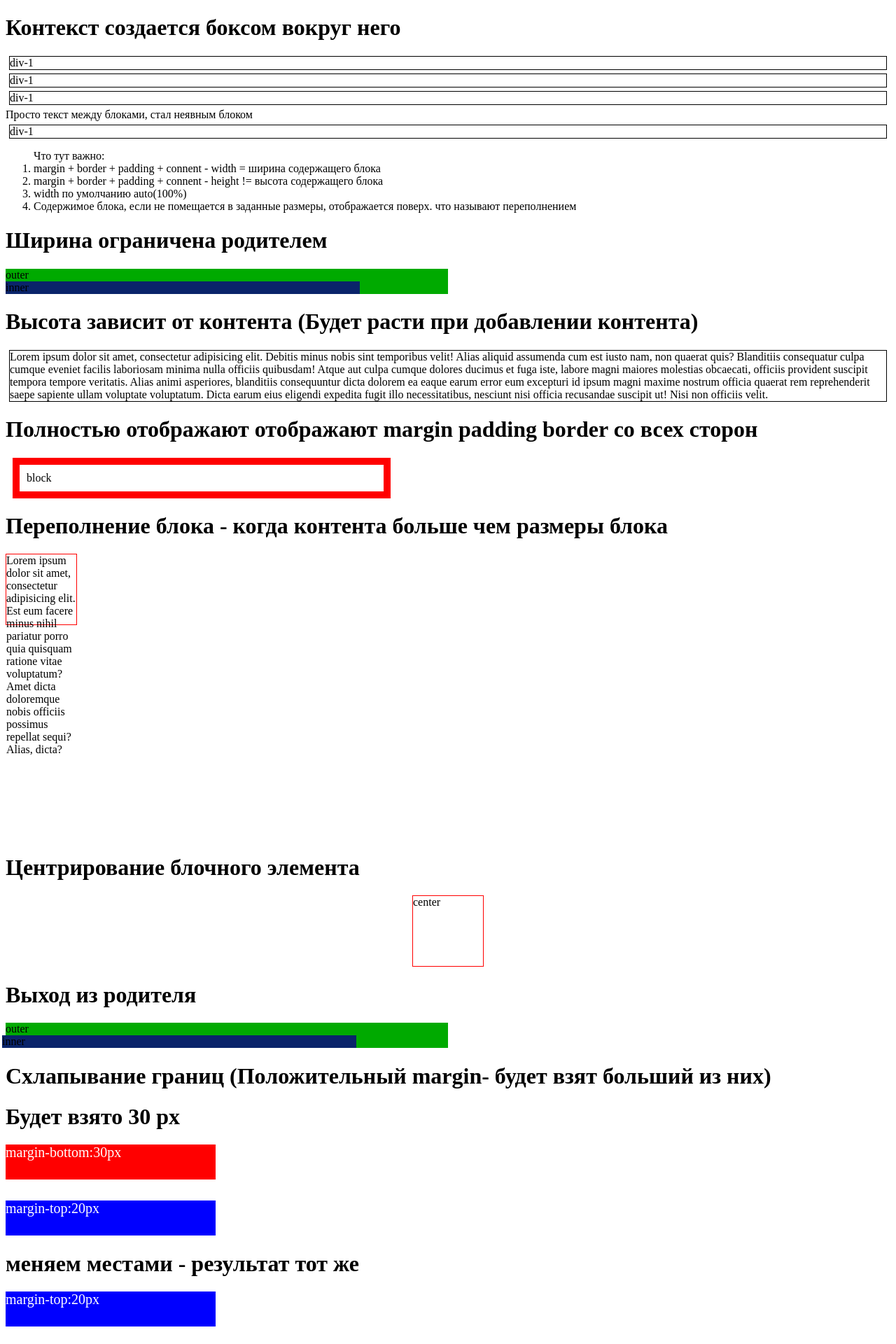
After one commit to LexusAlex/tasks, a PHP site: page /css/properties/blockModel/display/1.html in a window 1280 px wide. The commit adds this page. Shown: the top 1920 px of the page at 70% size. Run offline with PHP 8.4, Linux system fonts and the light colour scheme.

Commit message:
add css property display and box-sizing

```diff
--- /dev/null
+++ b/css/properties/blockModel/display/1.html
@@ -0,0 +1,256 @@
+<!DOCTYPE html>
+<html lang="en">
+<head>
+    <meta charset="UTF-8">
+    <title>Display:block</title>
+    <style>
+        .block{
+            border: solid 1px black;
+            margin: 5px;
+        }
+        .outer{
+            background-color: #00AA00;
+            width: 50%;
+        }
+        .inner{
+            background-color: #0A246A;
+            width: 80%;/* Ширина относительно родителя то есть 80% от ширины */
+        }
+        .b{
+            margin: 10px;
+            padding: 10px;
+            border: 10px solid red;
+            width: 500px;
+        }
+        .over{
+            height: 100px;
+            width: 100px;
+            border: solid red 1px;
+        }
+        .outer-b{
+            background-color: #00AA00;
+            width: 50%;
+        }
+        .inner-b{
+            background-color: #0A246A;
+            width: 80%;/* Ширина относительно родителя то есть 80% от ширины */
+            margin-left: -5px;
+        }
+        .b-1{
+            border: 1px solid blue;
+        }
+
+        .parent{
+            width:300px;
+        }
+        .red {
+            background-color:red;
+            height:50px;
+            margin-bottom:30px;
+            color: #ffffff;
+            font-size: 20px;
+        }
+        .blue {
+            background-color:blue;
+            height:50px;
+            color: #ffffff;
+            font-size: 20px;
+            margin-top: 20px;
+        }
+        .redrevert {
+            background-color:red;
+            height:50px;
+            margin-top:30px;
+            color: #ffffff;
+            font-size: 20px;
+        }
+        .bluerevert {
+            background-color:blue;
+            height:50px;
+            color: #ffffff;
+            font-size: 20px;
+            margin-bottom: 20px;
+        }
+        .reddif {
+            background-color:red;
+            height:50px;
+            margin-bottom:30px;
+            color: #ffffff;
+            font-size: 20px;
+        }
+        .bluedif {
+            background-color:blue;
+            height:50px;
+            color: #ffffff;
+            font-size: 20px;
+            margin-top: -20px;
+        }
+        .reddifrev {
+            background-color:red;
+            height:50px;
+            margin-top:30px;
+            color: #ffffff;
+            font-size: 20px;
+        }
+        .bluedifrev {
+            background-color: blue;
+            height: 50px;
+            color: #ffffff;
+            font-size: 20px;
+            margin-bottom: -20px;
+        }
+        .redneg {
+            background-color:red;
+            height:50px;
+            margin-bottom: -10px;
+            color: #ffffff;
+            font-size: 20px;
+        }
+        .blueneg {
+            background-color: blue;
+            height: 50px;
+            color: #ffffff;
+            font-size: 20px;
+            margin-top: -20px;
+        }
+        .redeq {
+            background-color:red;
+            height:50px;
+            margin-bottom: 20px;
+            color: #ffffff;
+            font-size: 20px;
+        }
+        .blueeq {
+            background-color: blue;
+            height: 50px;
+            color: #ffffff;
+            font-size: 20px;
+            margin-top: 20px;
+        }
+    </style>
+</head>
+<body>
+<h1>Контекст создается боксом вокруг него</h1>
+    <div class="block">div-1</div>
+    <div class="block">div-1</div>
+    <div class="block">div-1</div>
+    Просто текст между блоками, стал неявным блоком
+    <div class="block">div-1</div>
+
+<ol>Что тут важно:
+    <li> margin + border + padding + connent - width = ширина содержащего блока </li>
+    <li> margin + border + padding + connent - height != высота содержащего блока </li>
+    <li>width по умолчанию auto(100%)</li>
+    <li>Содержимое блока, если не помещается в заданные размеры, отображается поверх. что называют переполнением</li>
+</ol>
+
+<h1>Ширина ограничена родителем</h1>
+<div class="outer">outer
+    <div class="inner">inner</div>
+</div>
+
+<h1>Высота зависит от контента (Будет расти при добавлении контента)</h1>
+<div class="block">Lorem ipsum dolor sit amet, consectetur adipisicing elit. Debitis minus nobis sint temporibus velit! Alias aliquid assumenda cum est iusto nam, non quaerat quis? Blanditiis consequatur culpa cumque eveniet facilis laboriosam minima nulla officiis quibusdam! Atque aut culpa cumque dolores ducimus et fuga iste, labore magni maiores molestias obcaecati, officiis provident suscipit tempora tempore veritatis. Alias animi asperiores, blanditiis consequuntur dicta dolorem ea eaque earum error eum excepturi id ipsum magni maxime nostrum officia quaerat rem reprehenderit saepe sapiente ullam voluptate voluptatum. Dicta earum eius eligendi expedita fugit illo necessitatibus, nesciunt nisi officia recusandae suscipit ut! Nisi non officiis velit.</div>
+
+<h1>Полностью отображают отображают margin padding border со всех сторон</h1>
+<div class="b">block</div>
+
+<h1>Переполнение блока - когда контента больше чем размеры блока</h1>
+<div class="over">Lorem ipsum dolor sit amet, consectetur adipisicing elit. Est eum facere minus nihil pariatur porro quia quisquam ratione vitae voluptatum? Amet dicta doloremque nobis officiis possimus repellat sequi? Alias, dicta? </div>
+<br>
+<br>
+<br>
+<br>
+<br>
+<br>
+<br>
+<br>
+<br>
+<br>
+<br>
+<br>
+<br>
+<br>
+<br>
+<br>
+<br>
+<h1>Центрирование блочного элемента</h1>
+<div style="width: 100px;height: 100px;border: solid 1px red;margin: 0 auto">center</div>
+
+<h1>Выход из родителя</h1>
+<div class="outer-b">outer
+    <div class="inner-b">inner</div>
+</div>
+
+<h1>Схлапывание границ (Положительный margin- будет взят больший из них) </h1>
+<h1>Будет взято 30 px</h1>
+<div class="parent">
+    <div class="red">
+        <p>margin-bottom:30px</p>
+    </div>
+    <div class="blue">
+        <p>margin-top:20px</p>
+    </div>
+</div>
+
+<h1>меняем местами - результат тот же</h1>
+<div class="parent">
+    <div class="bluerevert">
+        <p>margin-top:20px</p>
+    </div>
+    <div class="redrevert">
+        <p>margin-bottom:30px</p>
+    </div>
+</div>
+
+<h1>Схлапывание границ (Разноимнные margin - результат сумма отступов между элементами)</h1>
+<h1>Итог -20 + 30 = 10px - это и будет результатом</h1>
+<div class="parent">
+    <div class="reddif">
+        <p>margin-bottom:30px</p>
+    </div>
+    <div class="bluedif">
+        <p>margin-top:-20px</p>
+    </div>
+</div>
+<h1>Меняем местами резутат тот же самый</h1>
+
+<div class="parent">
+    <div class="bluedifrev">
+        <p>margin-bottom:-20px</p>
+    </div>
+    <div class="reddifrev">
+        <p>margin-top:30px</p>
+    </div>
+</div>
+<h1>Схлопывание margin( Отрициаетльные margin - сумма и перекрытие элемента)</h1>
+<h1>Итог Выберется меньший из них</h1>
+<div class="parent">
+    <div class="redneg">
+        <p>margin-bottom:-10px</p>
+    </div>
+    <div class="blueneg">
+        <p>margin-top:-20px</p>
+    </div>
+</div>
+
+<h1>Схлопывание margin:(равный margin)</h1>
+
+<div class="parent">
+    <div class="redeq">
+        <p>margin-bottom:20px</p>
+    </div>
+    <div class="blueeq">
+        <p>margin-top: 20px</p>
+    </div>
+</div>
+<h1>Правила</h1>
+<ul>
+    <li>-20 -20 = 0</li>
+    <li>20 20 = 20</li>
+    <li>30 20 = 30</li>
+    <li>-20  30 = 10</li>
+    <li>-10 -20 = -10</li>
+</ul>
+</body>
+</html>
```
Also changed, not shown: css/bem/index.html (deleted, +0 -32 lines), css/bem/style.css (deleted, +0 -18 lines), css/flex/flex14.html (added, +102 -0 lines), css/properties/blockModel/box-sizing/border-box.html (added, +23 -0 lines), css/properties/blockModel/box-sizing/content-box.html (added, +24 -0 lines), css/properties/blockModel/display/2.html (added, +45 -0 lines), css/properties/blockModel/display/3.html (added, +33 -0 lines), index.php (+26 -1 lines), css/bem/normalize.css (deleted).
